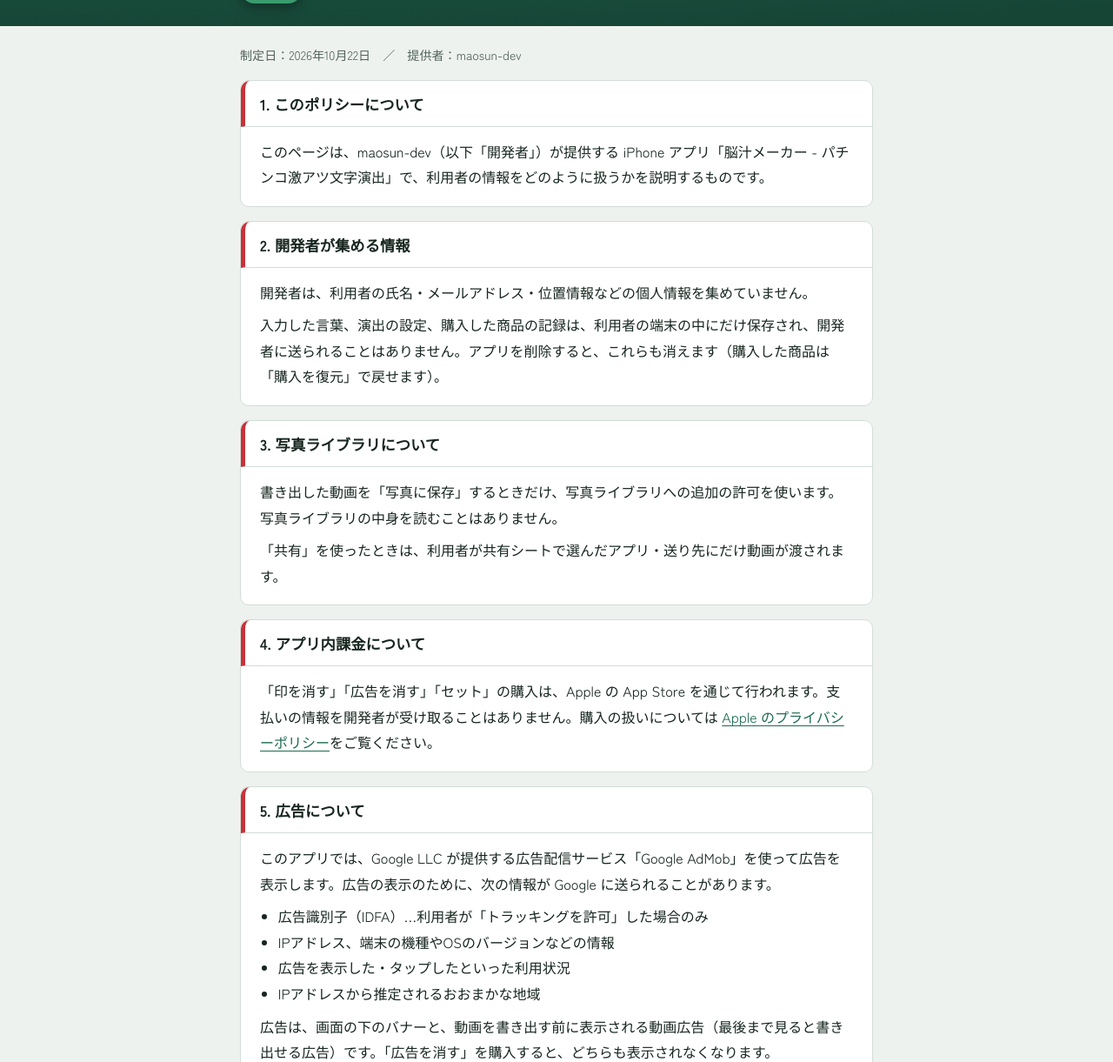
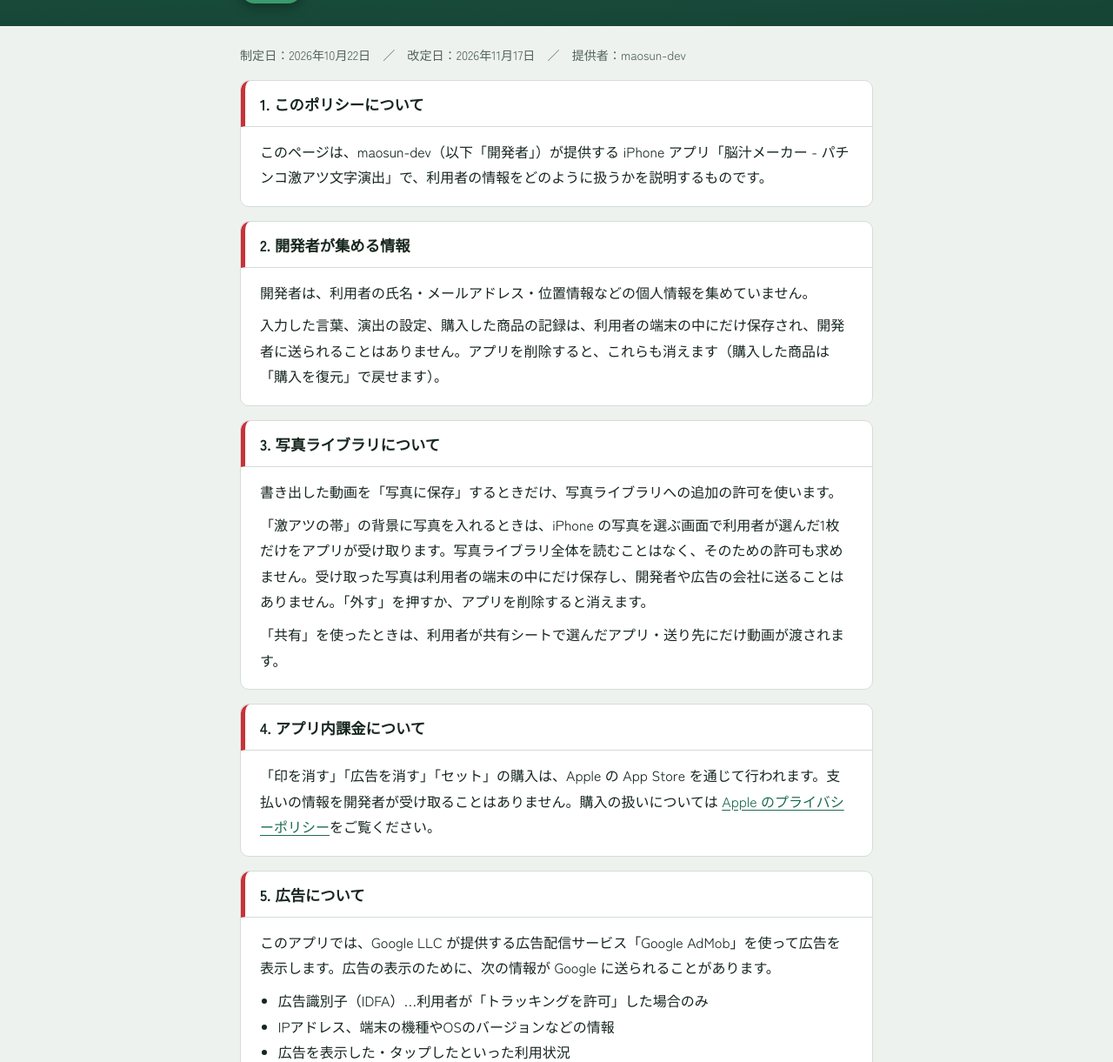
Before and after one commit to maosun-dev/maosun-dev.github.io, a plain HTML site: page noujiru/privacy.html in a window 1280 px wide. Shown: the part 139-1360 px from the top of the page at 87% size. Drawn offline with Linux system fonts and the light colour scheme; a web font is replaced by a local one.

Commit message:
脳汁メーカーのプライバシーポリシー：背景に入れる写真の扱いと、演出を選ぶときの広告を書き足す（1.1）
Co-Authored-By: Claude Opus 5.5 <noreply@anthropic.com>

```diff
--- a/noujiru/privacy.html
+++ b/noujiru/privacy.html
@@ -22,7 +22,7 @@
   </div>
 </header>
 <main class="wrap doc">
-<p class="doc-meta">制定日：2026年10月22日　／　提供者：maosun-dev</p>
+<p class="doc-meta">制定日：2026年10月22日　／　改定日：2026年11月17日　／　提供者：maosun-dev</p>
 <section class="card">
   <h2>1. このポリシーについて</h2>
   <p>このページは、maosun-dev（以下「開発者」）が提供する iPhone アプリ「脳汁メーカー - パチンコ激アツ文字演出」で、利用者の情報をどのように扱うかを説明するものです。</p>
@@ -36,7 +36,8 @@
 
 <section class="card">
   <h2>3. 写真ライブラリについて</h2>
-  <p>書き出した動画を「写真に保存」するときだけ、写真ライブラリへの追加の許可を使います。写真ライブラリの中身を読むことはありません。</p>
+  <p>書き出した動画を「写真に保存」するときだけ、写真ライブラリへの追加の許可を使います。</p>
+  <p>「激アツの帯」の背景に写真を入れるときは、iPhone の写真を選ぶ画面で利用者が選んだ1枚だけをアプリが受け取ります。写真ライブラリ全体を読むことはなく、そのための許可も求めません。受け取った写真は利用者の端末の中にだけ保存し、開発者や広告の会社に送ることはありません。「外す」を押すか、アプリを削除すると消えます。</p>
   <p>「共有」を使ったときは、利用者が共有シートで選んだアプリ・送り先にだけ動画が渡されます。</p>
 </section>
 
@@ -54,7 +55,7 @@
   <li>広告を表示した・タップしたといった利用状況</li>
   <li>IPアドレスから推定されるおおまかな地域</li>
   </ul>
-  <p>広告は、画面の下のバナーと、動画を書き出す前に表示される動画広告（最後まで見ると書き出せる広告）です。「広告を消す」を購入すると、どちらも表示されなくなります。</p>
+  <p>広告は、画面の下のバナーと、動画を書き出す前や「激アツの帯」の演出を選ぶときに表示される動画広告（最後まで見ると書き出せる・選べる広告）です。「広告を消す」を購入すると、どちらも表示されなくなります。</p>
   <p>これらは、広告の配信、広告の効果の測定、不正の防止のために Google が使います。入力した言葉や書き出した動画が広告のために送られることはありません。トラッキングを許可しない場合、広告識別子は送られず、利用者の興味にもとづかない広告が表示されます。許可するかどうかは、iPhoneの「設定」→「プライバシーとセキュリティ」→「トラッキング」からいつでも変えられます。</p>
   <p>Google による情報の扱いについては、次のページをご覧ください。</p>
   <ul>
```
